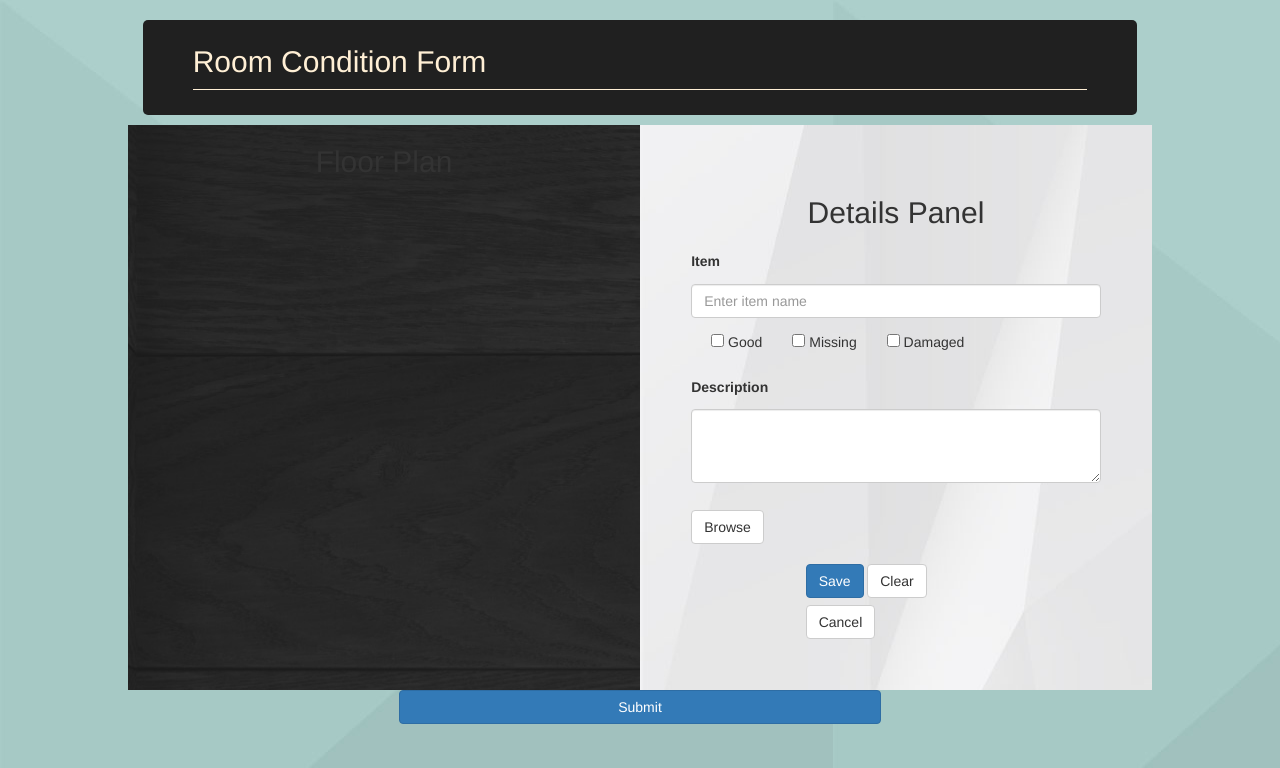
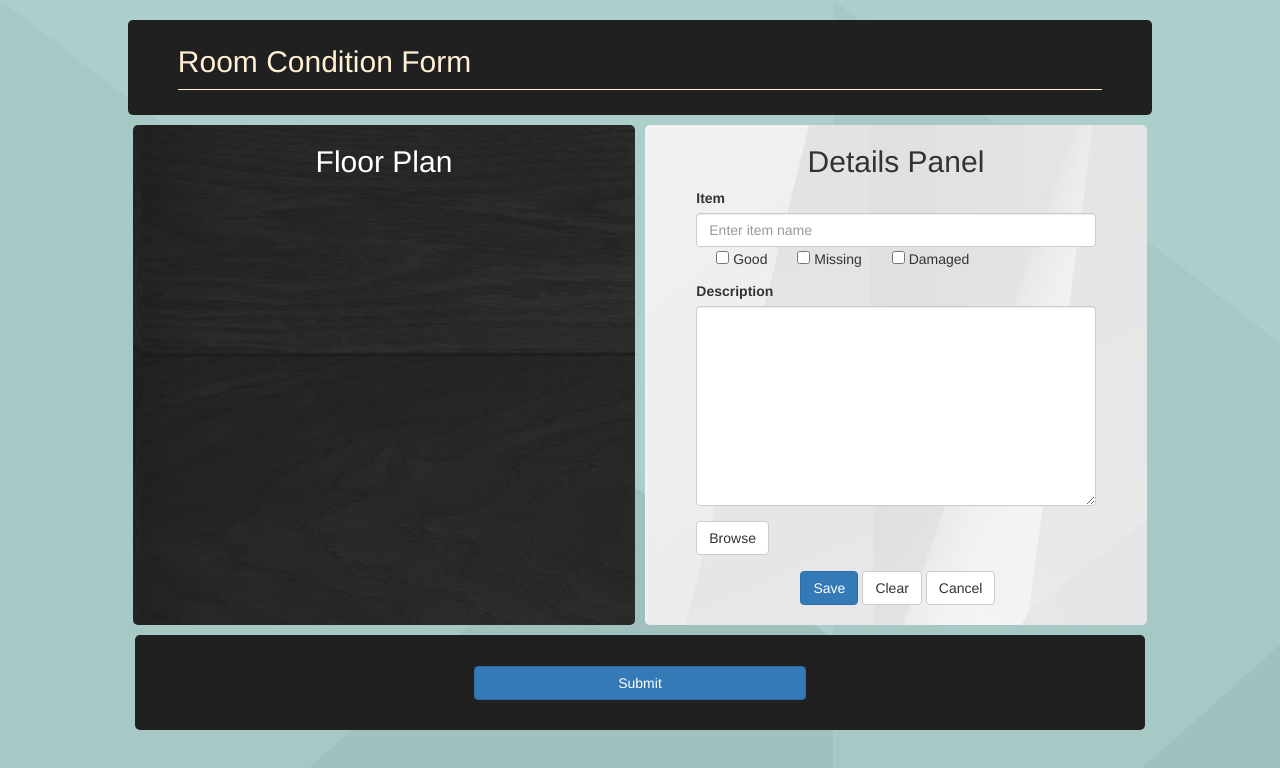
Before and after one commit to R-Wang97/ConAdvantage, a React app: page / in a window 1280 px wide. Shown: the top 768 px of the page. Built offline with nearby package versions, Linux system fonts and the light colour scheme.

Commit message:
Worked on app page styling

```diff
--- a/clientComponents/App.jsx
+++ b/clientComponents/App.jsx
@@ -46,9 +46,7 @@ class App extends React.Component {
 						<hr />
 					</div>
 					<div className='formPanels'>
-						<div className='row' id='floorPlan'>
-							<FloorPlanImage />
-						</div>
+						<FloorPlanImage />
 					</div>
 					<div className='row'>
 						<ControlPanel />
@@ -63,11 +61,9 @@ class App extends React.Component {
 						<h2>Room Condition Form</h2>
 						<hr />
 					</div>
-					<div className='formPanels'>
-						<div className='row' id='floorPlan'>
-							<FloorPlanImage />
-							<InfoPanel details={this.state.selectedDotObject} roomId={this.state.roomInfo.Id} unselectDot={this.unselectDot}/>
-						</div>
+					<div className='row' id='formPanels'>
+						<FloorPlanImage />
+						<InfoPanel details={this.state.selectedDotObject} roomId={this.state.roomInfo.Id} unselectDot={this.unselectDot}/>
 					</div>
 					<div className='row'>
 						<ControlPanel />
--- a/clientComponents/ControlPanel.jsx
+++ b/clientComponents/ControlPanel.jsx
@@ -26,7 +26,7 @@ class ControlPanel extends React.Component {
 
 	render() {
 		return (
-			<div className='col-md-6 col-md-offset-3'>
+			<div className='row' id='submitButton'>
 				<button type='button' className='btn btn-primary btn-md btn-block'>Submit</button>
 			</div>
 		);
--- a/clientComponents/FloorPlanImage.jsx
+++ b/clientComponents/FloorPlanImage.jsx
@@ -7,8 +7,8 @@ class FloorPlanImage extends React.Component {
 
 	render() {
 		return (
-			<div className='col-md-6'>
-				<h2 className='text-center'>Floor Plan</h2>
+			<div className='col-md-6' id='floorPlan'>
+				<h2>Floor Plan</h2>
 				<img></img>
 			</div>
 		);
--- a/clientComponents/InfoPanel.jsx
+++ b/clientComponents/InfoPanel.jsx
@@ -43,7 +43,7 @@ class InfoPanel extends React.Component {
     render() {
         return (
             <div className='col-md-6' id='infoForm'>
-                <h2 className='text-center'>Details Panel</h2>
+                <h2>Details Panel</h2>
                 <form onSubmit={this.onSaveClick} action="">
                     <label>Item</label>
                     <input className="form-control" placeholder="Enter item name"/>
@@ -56,7 +56,7 @@ class InfoPanel extends React.Component {
                     <label className="radio-inline">
                         <input type="checkbox" value="damaged"/> Damaged
                     </label>
-                    <div className="form-group">
+                    <div className="form-group" id='descriptionDiv'>
                         <label>Description</label>
                         <textarea className="form-control" rows="3"></textarea>
                     </div>
--- a/public/client.css
+++ b/public/client.css
@@ -66,6 +66,9 @@ hr {
 	padding-right: 5%;
 	border-radius: 5px;
 	margin-top: -7%;
+	margin-left: -1.5%;
+	margin-right: -1.5%;
+	margin-bottom: 1%;
 }
 
 .formText h2 {
@@ -79,31 +82,60 @@ hr {
 	border-color: #FFEFD5;
 }
 
-.formPanels {
-	margin-top: 1%;
+#infoForm {
+	background-image: url('resources/images/WhiteGradBack.jpg');
+	border-radius: 5px;
+	margin-left: 1%;
+	width: 49%;
+	height: 500px;
+	padding: 5%;
+	padding-top: 0%;
 }
 
-#infoForm {
-	background-image: url(resources/images/WhiteGradBack.jpg);
-	padding: 5%;
+#infoForm h2 {
+	text-align: center;
 }
 
+#infoForm textarea{
+	height: 200px;
+}
+
+#descriptionDiv {
+	margin-top: 3%;
+}
+
+#btnInfoPanel {
+	margin-top: 4%;
+	text-align: center;
+}
+
+#btnInfoPanel button{
+	margin-left: 1%;
+}
 #floorPlan {
 	background-image: url('resources/images/GreyWoodBack.jpg');
+	border-radius: 5px;
+	margin-left: 0.5%;
+	height: 500px;
+	width: 49%;
+	text-align: center;
 }
 
-.btnInfoPanel {
-	margin: auto;
-    width: 45%;
+#floorPlan h2 {
+	color: white;
 }
 
-.btnInfoPanel button {
-	margin-top: 4%;
-    margin-left: 1%;
-    margin-right: 1%;
+#submitButton {
+	background-image: url('resources/images/GreyHexBack.jpg');
+	margin-top: 1%;
+	padding: 3%;
+	margin-left: 0.65%;
+	margin-right: 0.65%;
+	border-radius: 5px;
 }
 
-#infoForm label {
-	margin-top: 3%;
-	margin-bottom: 3%;
+#submitButton button {
+	width: 35%;
+	margin-left: auto;
+	margin-right: auto;
 }
```
